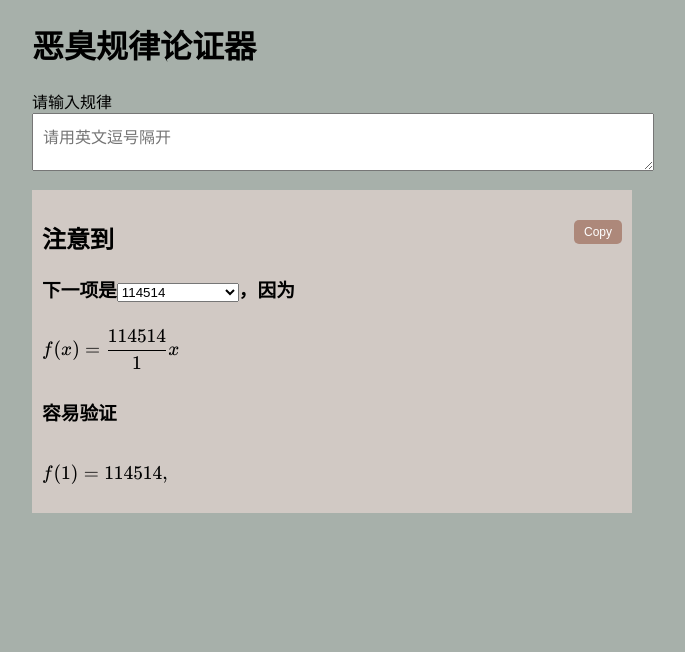
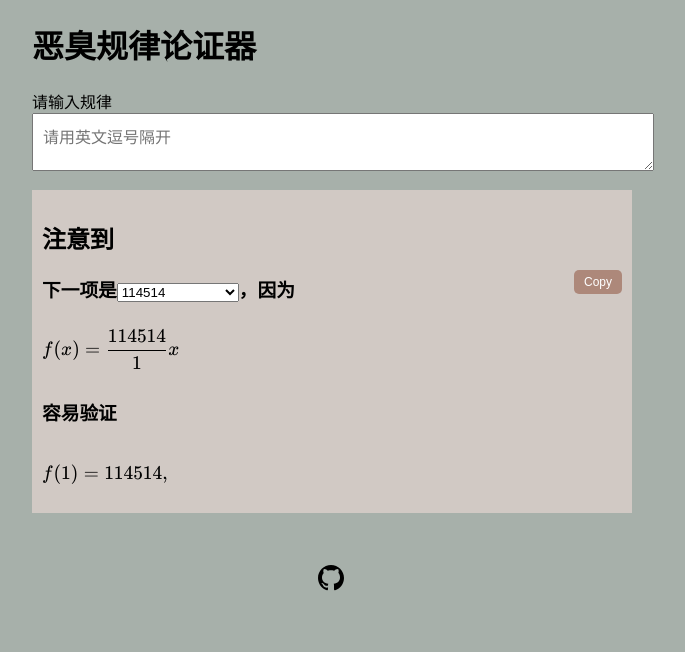
Before and after one commit to dongguaguaguagua/homo_sequence, a plain HTML site: page index.html in a window 1280 px wide. Shown: the whole page, without its empty margins (308-993 px from the left). Drawn offline with nearby package versions, Linux system fonts and the light colour scheme.

Commit message:
add github icon and favicon.jpg

```diff
--- a/index.html
+++ b/index.html
@@ -4,7 +4,7 @@
   <meta charset="UTF-8">
   <meta name="viewport" content="width=device-width, initial-scale=1.0">
   <title>恶臭规律论证器</title>
-
+  <link rel="icon" href="favicon.jpg" type="image/jpg">
   <link rel="stylesheet" href="https://cdn.jsdelivr.net/npm/katex@0.16.20/dist/katex.min.css">
   <script src="https://cdn.jsdelivr.net/npm/katex@0.16.20/dist/katex.min.js"></script>
   <!-- <script  src="https://cdn.jsdelivr.net/npm/katex@0.12.0/dist/contrib/auto-render.min.js" onload="renderMathInElement(document.body);"></script> -->
@@ -14,6 +14,11 @@
       font-family: Arial, sans-serif;
       margin: 20px;
       background-color: #a7b0aa;
+    }
+    footer {
+        margin-top: auto;
+        text-align: center;
+        padding: 50px;
     }
     .container {
       max-width: 600px;
@@ -34,7 +39,7 @@
     }
     #copyButton {
         position: absolute;
-        top: 30px;
+        top: 80px;
         right: 10px;
         padding: 5px 10px;
         font-size: 12px;
@@ -67,6 +72,12 @@
       <div id="verify"></div>
     </div>
   </div>
+  <footer>
+    <a href="https://github.com/dongguaguaguagua/homo_sequence">
+    <svg xmlns="http://www.w3.org/2000/svg" x="0px" y="0px" width="32" height="32" viewBox="0 0 16 16">
+    <path d="M 7.5 1 C 3.910156 1 1 3.90625 1 7.488281 C 1 10.355469 2.863281 12.789063 5.445313 13.648438 C 5.769531 13.707031 6 13.375 6 13.125 C 6 12.972656 6.003906 12.789063 6 12.25 C 4.191406 12.640625 3.625 11.375 3.625 11.375 C 3.328125 10.625 2.96875 10.410156 2.96875 10.410156 C 2.378906 10.007813 3.011719 10.019531 3.011719 10.019531 C 3.664063 10.0625 4 10.625 4 10.625 C 4.5 11.5 5.628906 11.414063 6 11.25 C 6 10.851563 6.042969 10.5625 6.152344 10.378906 C 4.109375 10.019531 2.996094 8.839844 3 7.207031 C 3.003906 6.242188 3.335938 5.492188 3.875 4.9375 C 3.640625 4.640625 3.480469 3.625 3.960938 3 C 5.167969 3 5.886719 3.871094 5.886719 3.871094 C 5.886719 3.871094 6.453125 3.625 7.496094 3.625 C 8.542969 3.625 9.105469 3.859375 9.105469 3.859375 C 9.105469 3.859375 9.828125 3 11.035156 3 C 11.515625 3.625 11.355469 4.640625 11.167969 4.917969 C 11.683594 5.460938 12 6.210938 12 7.207031 C 12 8.839844 10.890625 10.019531 8.851563 10.375 C 8.980469 10.570313 9 10.84375 9 11.25 C 9 12.117188 9 12.910156 9 13.125 C 9 13.375 9.226563 13.710938 9.558594 13.648438 C 12.140625 12.785156 14 10.355469 14 7.488281 C 14 3.90625 11.089844 1 7.5 1 Z"></path>
+    </svg></a>
+  </footer>
 <script src="echou.js"></script>
 <script>
     window.onload = main_func();
```
Also changed, not shown: favicon.jpg (added).
